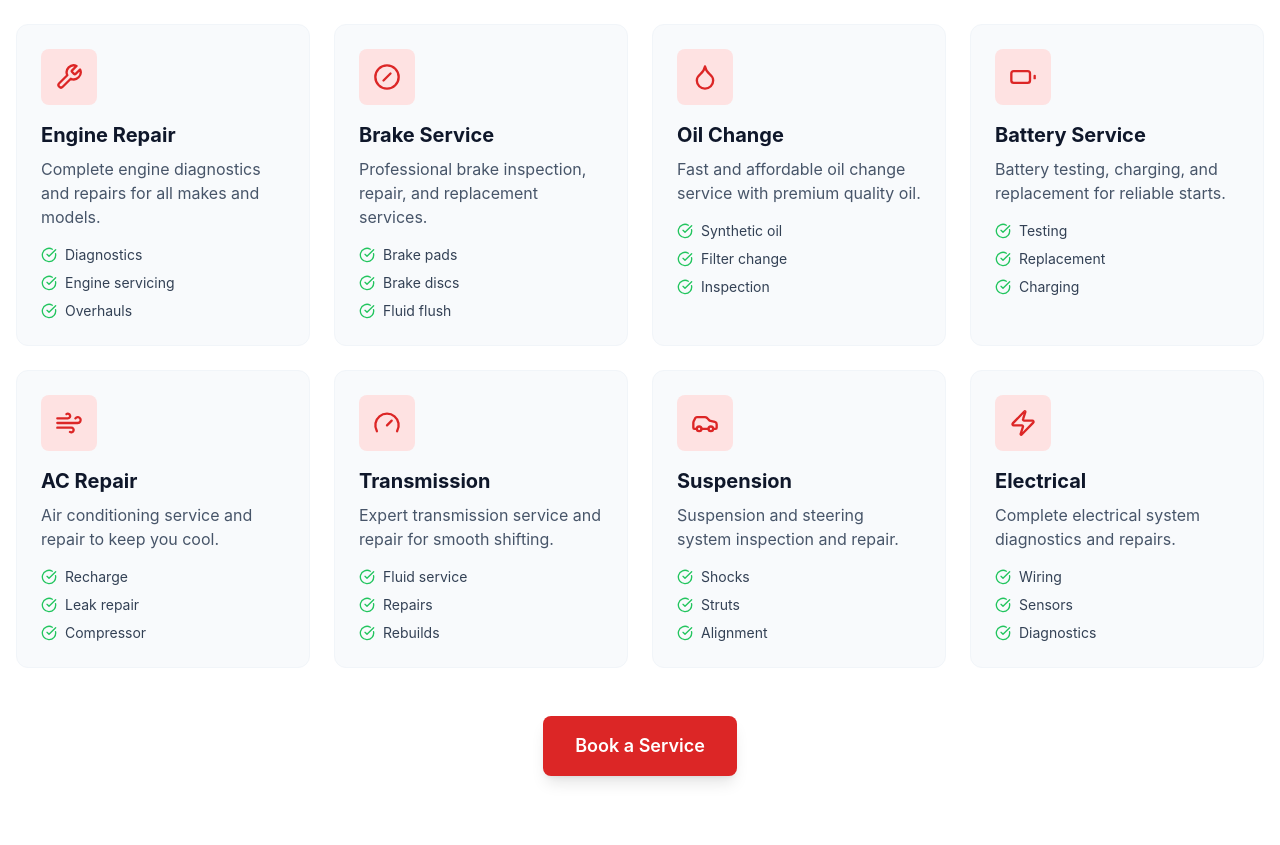
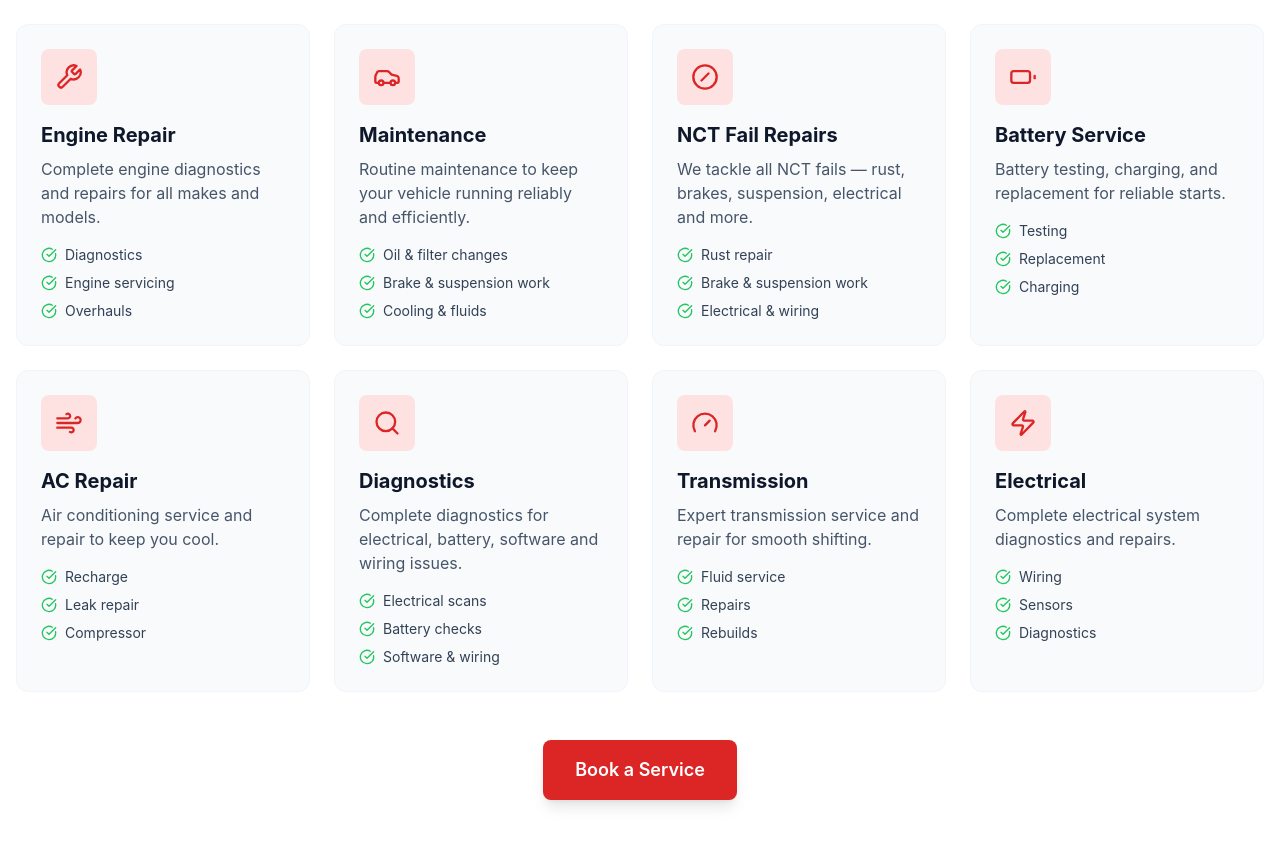
Before and after one commit to farhananwarghumman/kertons-garage, a Next.js app: page / in a window 1280 px wide. Shown: the part 1040-1885 px from the top of the page. Built offline with nearby package versions, Linux system fonts and the light colour scheme; no server answers.

Commit message:
Refactor services list: update service titles and descriptions for clarity

```diff
--- a/components/Services.tsx
+++ b/components/Services.tsx
@@ -10,6 +10,7 @@ import {
   Car,
   CircleSlash,
   Zap,
+  Search,
   CheckCircle
 } from 'lucide-react';
 
@@ -21,16 +22,16 @@ const services = [
     features: ['Diagnostics', 'Engine servicing', 'Overhauls']
   },
   {
-    icon: CircleSlash,
-    title: 'Brake Service',
-    description: 'Professional brake inspection, repair, and replacement services.',
-    features: ['Brake pads', 'Brake discs', 'Fluid flush']
+    icon: Car,
+    title: 'Maintenance',
+    description: 'Routine maintenance to keep your vehicle running reliably and efficiently.',
+    features: ['Oil & filter changes', 'Brake & suspension work', 'Cooling & fluids']
   },
   {
-    icon: Droplet,
-    title: 'Oil Change',
-    description: 'Fast and affordable oil change service with premium quality oil.',
-    features: ['Synthetic oil', 'Filter change', 'Inspection']
+    icon: CircleSlash,
+    title: 'NCT Fail Repairs',
+    description: 'We tackle all NCT fails — rust, brakes, suspension, electrical and more.',
+    features: ['Rust repair', 'Brake & suspension work', 'Electrical & wiring']
   },
   {
     icon: Battery,
@@ -45,16 +46,16 @@ const services = [
     features: ['Recharge', 'Leak repair', 'Compressor']
   },
   {
+    icon: Search,
+    title: 'Diagnostics',
+    description: 'Complete diagnostics for electrical, battery, software and wiring issues.',
+    features: ['Electrical scans', 'Battery checks', 'Software & wiring']
+  },
+  {
     icon: Gauge,
     title: 'Transmission',
     description: 'Expert transmission service and repair for smooth shifting.',
     features: ['Fluid service', 'Repairs', 'Rebuilds']
-  },
-  {
-    icon: Car,
-    title: 'Suspension',
-    description: 'Suspension and steering system inspection and repair.',
-    features: ['Shocks', 'Struts', 'Alignment']
   },
   {
     icon: Zap,
```
